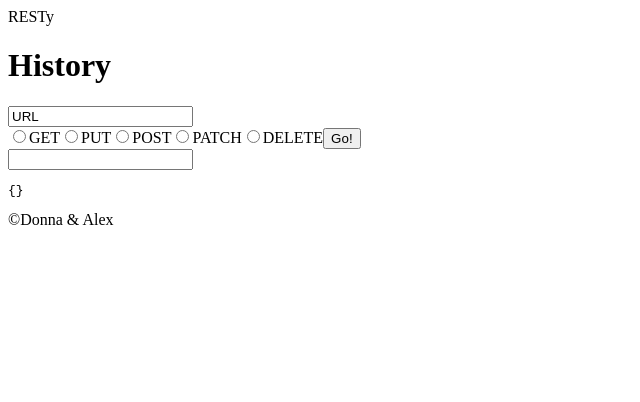
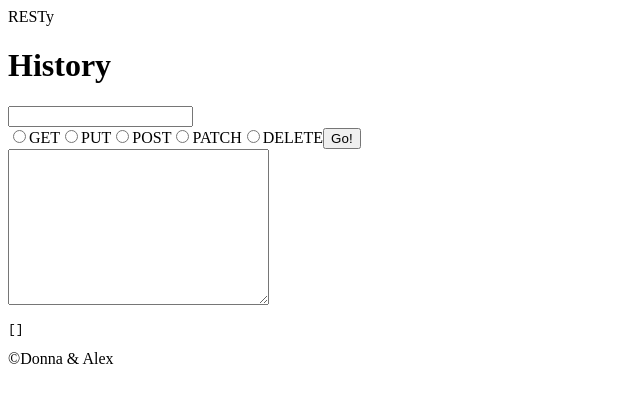
Before and after one commit to alexspencer-401-advanced-javascript/RESTy-react-lab, a React app: page / in a window 1280 px wide. Shown: the top 402 px of the page, without its empty margins (0-640 px from the left). Built offline with nearby package versions, Linux system fonts and the light colour scheme.

Commit message:
misc small fixes

```diff
--- a/src/components/Form.js
+++ b/src/components/Form.js
@@ -2,16 +2,15 @@
 import apiCall from '../services/api-call';
 import Results from './Results';
 import History from './History';
-// import HistoryItem from './HistoryItem';
 
 export default class Form extends Component {
 
   state = {
     history: [],
-    apiData: {},
-    url: 'URL',
+    apiData: [],
+    url: '',
     method: '',
-    textArea: ''
+    jsonInput: ''
   }
 
   handleChange = ({ target }) => {
@@ -28,7 +27,7 @@
       );
   }
 
-  render() { //check textarea value
+  render() {
     return (
 
       <div>
@@ -43,7 +42,8 @@
             <input type="radio" name="method" value="DELETE" onChange={this.handleChange} />DELETE
             <button>Go!</button>
           </div>
-          <input type="textarea" value={this.state.textArea.value} onChange={this.handleChange} />
+          <textarea name="jsonInput" value={this.state.jsonInput} onChange={this.handleChange} cols="30" rows="10"></textarea>
+          {/* <input type="text" value={this.state.textArea.value} onChange={this.handleChange} /> */}
         </form>
         <Results results={this.state.apiData} />
       </div>
--- a/src/components/HistoryItem.js
+++ b/src/components/HistoryItem.js
@@ -2,7 +2,6 @@
 import PropTypes from 'prop-types';
 
 const HistoryItem = ({ url, method }) => {
-  console.log(url, method);
   return (
     <>
       <p>{url}</p>
--- a/src/components/Results.js
+++ b/src/components/Results.js
@@ -10,7 +10,7 @@
 };
 
 Results.propTypes = {
-  results: PropTypes.object
+  results: PropTypes.array
 };
 
 export default Results;
```
